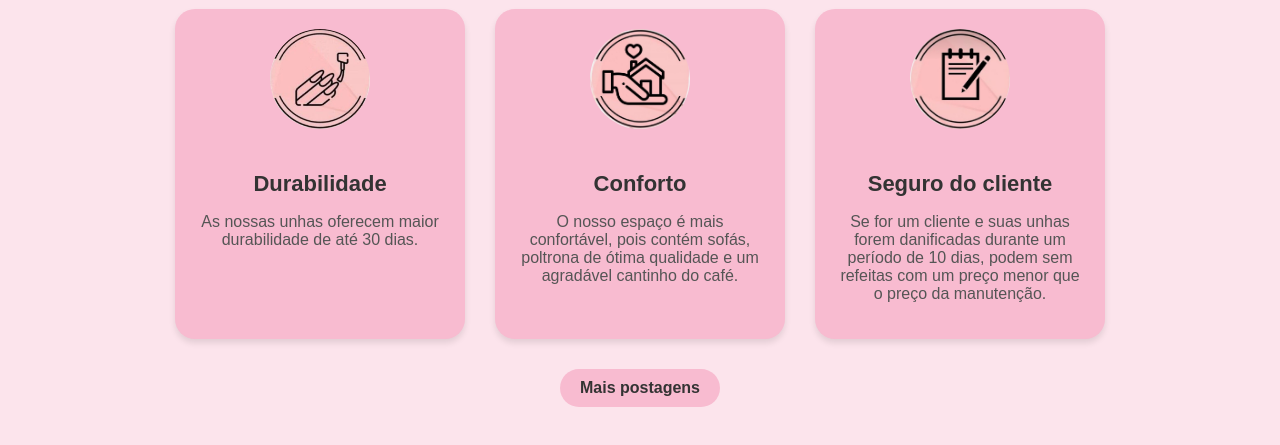
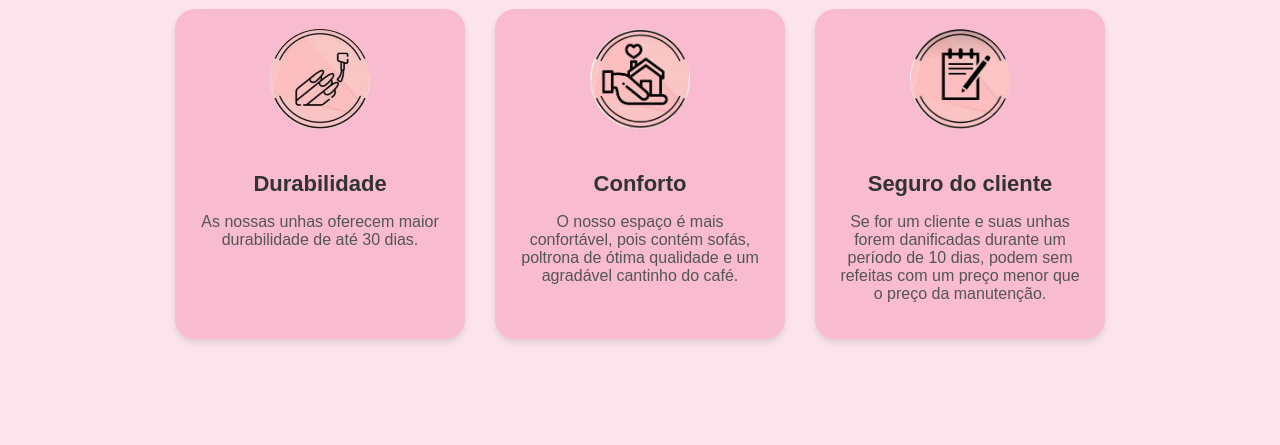
Before and after one commit to Matheus-Pieroni/KF_NailDesign, a plain HTML site: page diferenciais.html in a window 1280 px wide. Shown: the part 293-738 px from the top of the page. Drawn offline with Linux system fonts and the light colour scheme.

Commit message:
-Last_FIX

```diff
--- a/diferenciais.html
+++ b/diferenciais.html
@@ -146,9 +146,6 @@
             <p>Se for um cliente e suas unhas forem danificadas durante um período de 10 dias, podem sem refeitas com um preço menor que o preço da manutenção.</p>
         </div>
     </div>
-    <div class="more-posts">
-        <a href="#">Mais postagens</a>
-    </div>
 </section>
 
 </body>
```
Also changed, not shown: depoimentos.html (+0 -1 lines).
